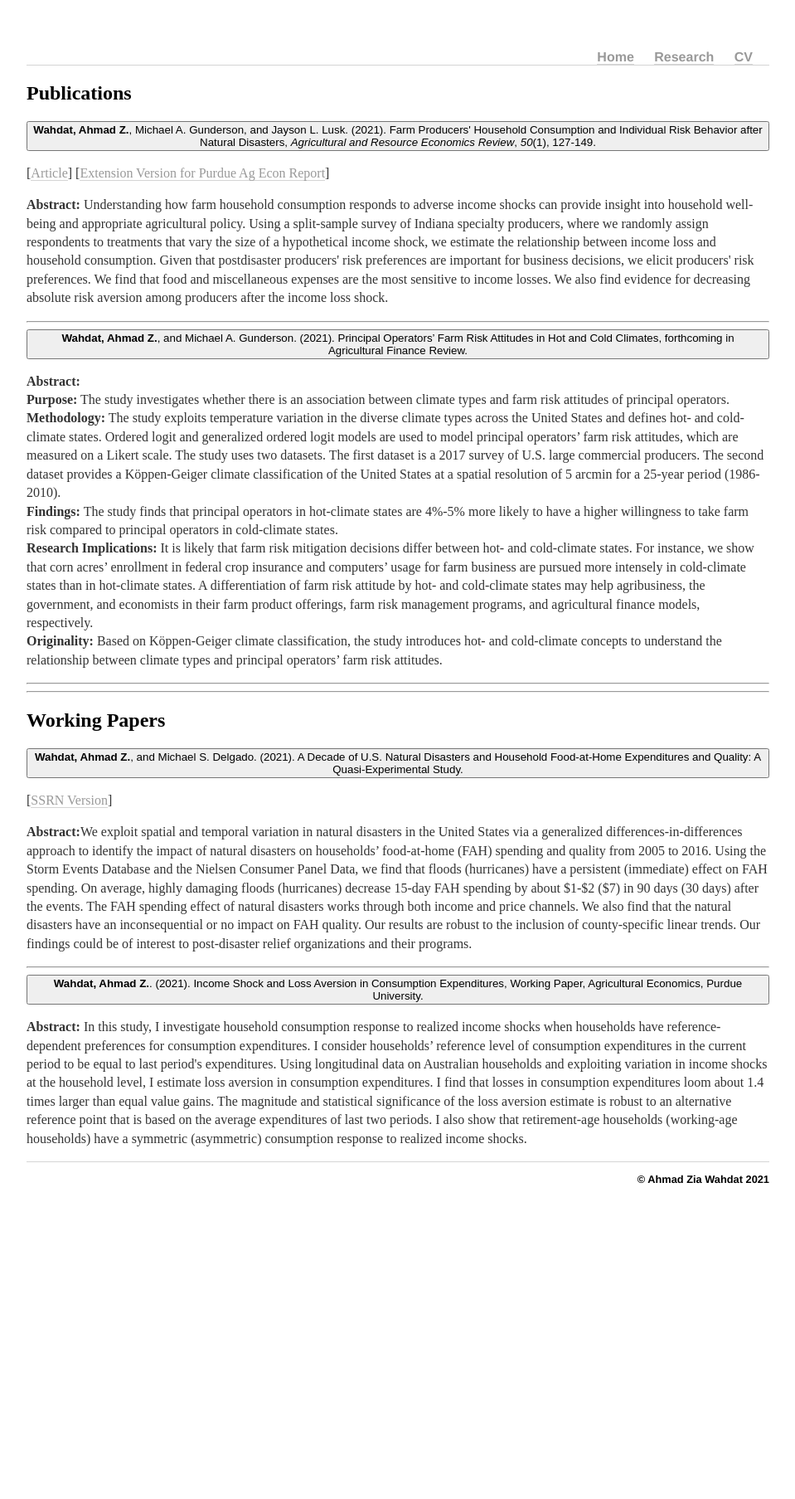
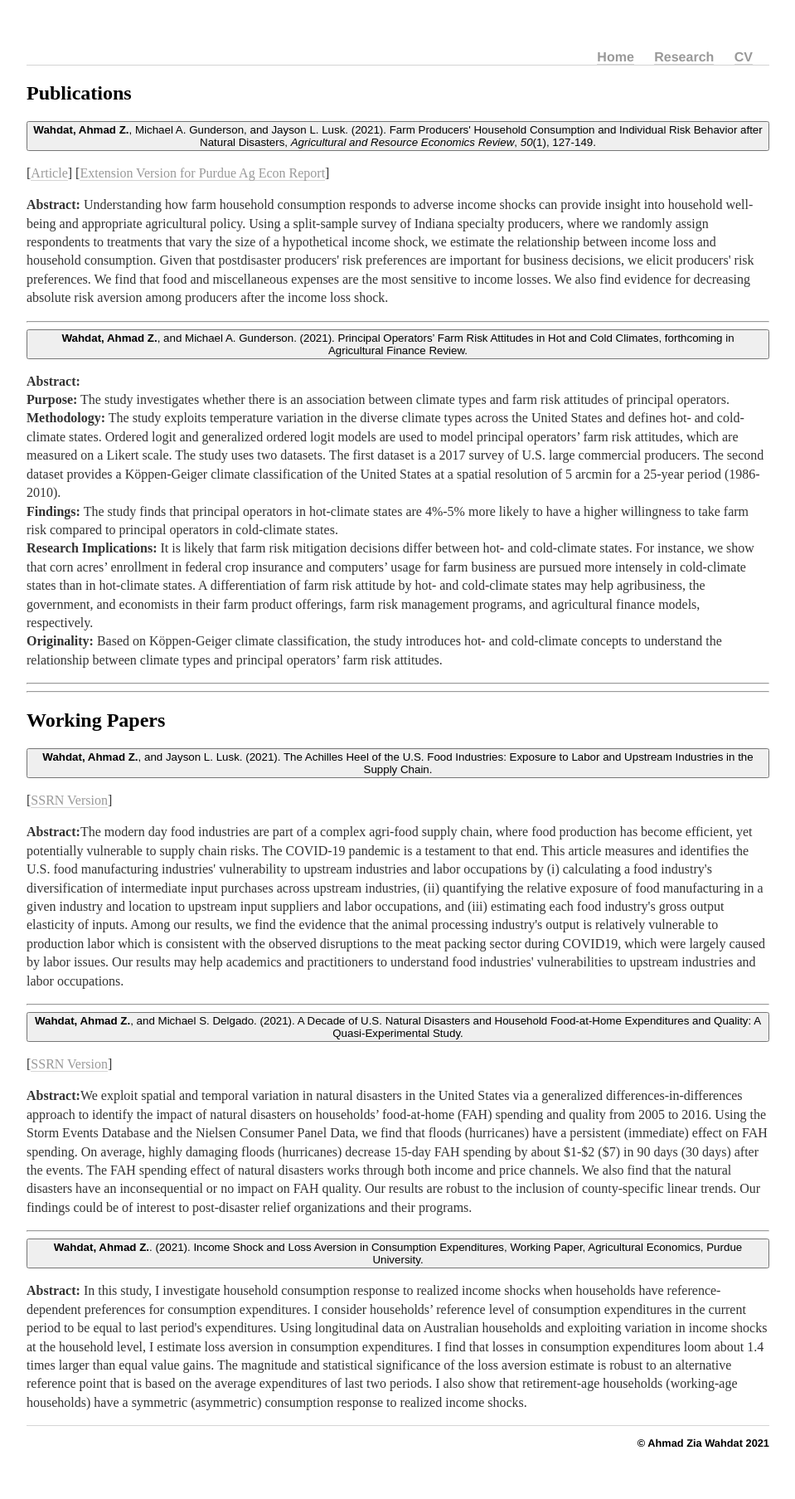
Before and after one commit to awahdat/webpage, a Jekyll site: the page built from research/index.html, in a window 1280 px wide. Shown: the whole page at 83% size, without its empty margins (160-1119 px from the left). Built offline with Jekyll 4.4.1, drawn with Linux system fonts in a browser that asks for light colours; before the commit the page ends 1489 px from its top, so only the background shows below that.

Commit message:
Update index.html

```diff
--- a/research/index.html
+++ b/research/index.html
@@ -48,6 +48,25 @@ description: Research work of Ahmad Zia Wahdat.
 				<hr />
 	<h2>Working Papers</h2>
 
+	<button class="accordion"><strong>Wahdat, Ahmad Z.</strong>, and Jayson L. Lusk. (2021).
+The Achilles Heel of the U.S. Food Industries: Exposure to Labor and Upstream Industries in the Supply Chain.</button>
+
+	<p>[<a href="hhttps://papers.ssrn.com/sol3/papers.cfm?abstract_id=3957604">SSRN Version</a>]</p>
+
+	<p><strong>Abstract:</strong>The modern day food industries are part of a complex agri-food supply chain,
+		where food production has become efficient, yet potentially vulnerable to supply chain risks.
+		The COVID-19 pandemic is a testament to that end. This article measures and identifies the U.S. food
+		manufacturing industries' vulnerability to upstream industries and labor occupations by (i) calculating
+		a food industry's diversification of intermediate input purchases across upstream industries, (ii) quantifying
+		the relative exposure of food manufacturing in a given industry and location to upstream input suppliers and
+		labor occupations, and (iii) estimating each food industry's gross output elasticity of inputs.
+		Among our results, we find the evidence that the animal processing industry's output is relatively
+		vulnerable to production labor which is consistent with the observed disruptions to the meat packing
+		sector during COVID19, which were largely caused by labor issues. Our results may help academics and
+		practitioners to understand food industries' vulnerabilities to upstream industries and labor occupations.</p>
+
+			<hr />
+
 	<button class="accordion"><strong>Wahdat, Ahmad Z.</strong>, and Michael S. Delgado. (2021). A Decade of U.S. Natural Disasters and Household Food-at-Home
 		Expenditures and Quality: A Quasi-Experimental Study.</button>
 
```
